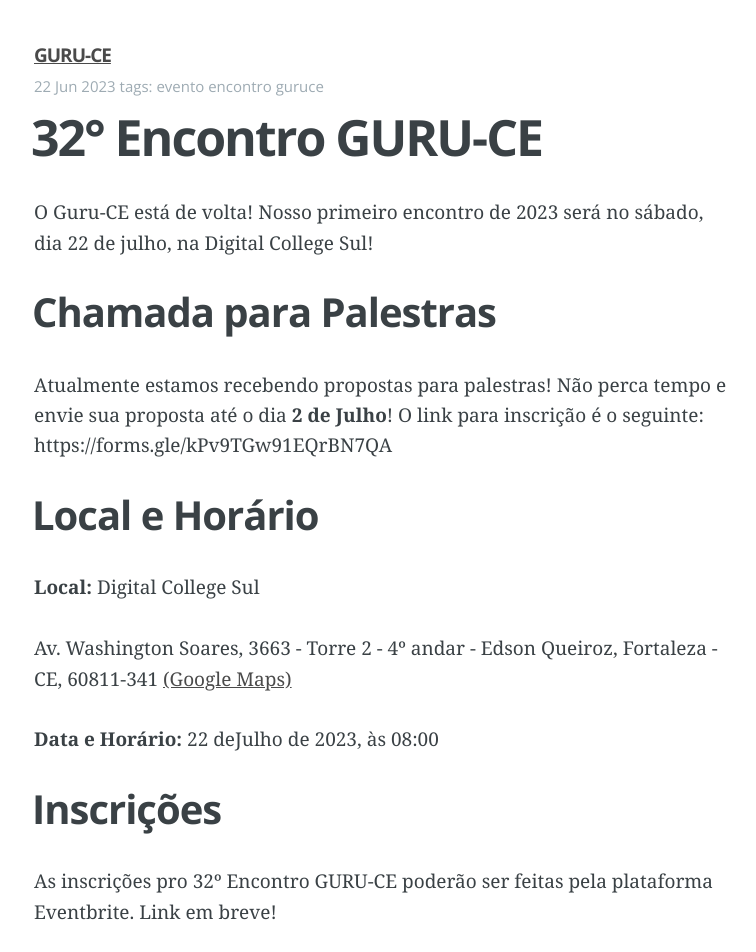
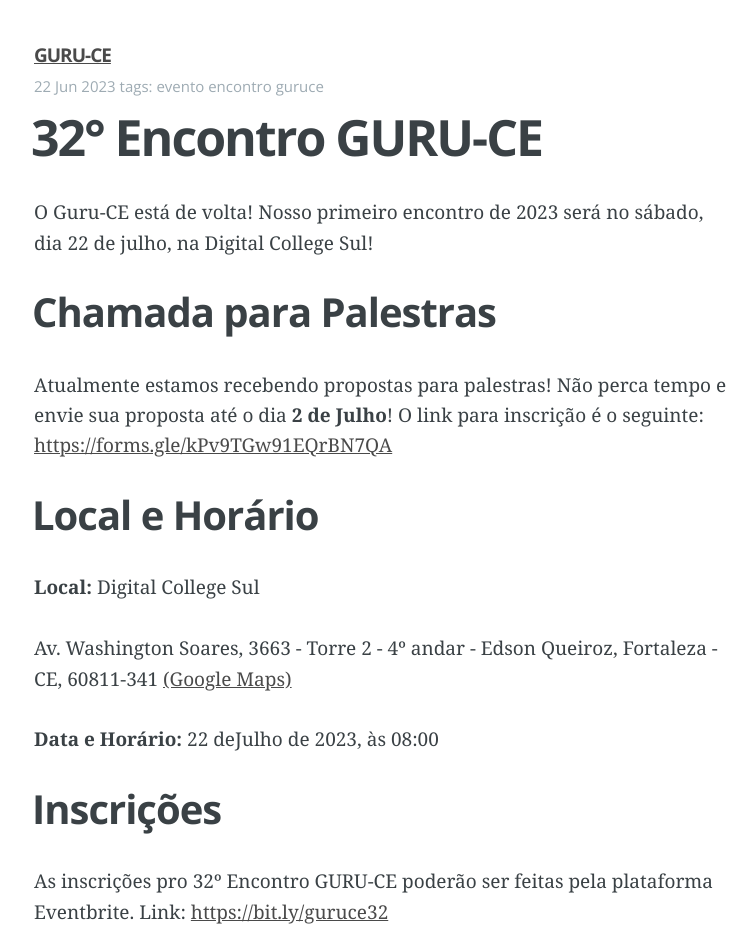
Before and after one commit to guru-ce/guru-ce.github.io, a Jekyll site: the page built from _posts/2023-06-22-32-encontro-guru-ce.md, in a window 1280 px wide. Shown: the top 952 px of the page, without its empty margins (256-1012 px from the left). Built offline with Jekyll 4.4.1, drawn with Linux system fonts in a browser that asks for light colours.

Commit message:
Add registration link to GURU32

```diff
--- a/_posts/2023-06-22-32-encontro-guru-ce.md
+++ b/_posts/2023-06-22-32-encontro-guru-ce.md
@@ -9,7 +9,7 @@
 
 ## Chamada para Palestras
 
-Atualmente estamos recebendo propostas para palestras! Não perca tempo e envie sua proposta até o dia **2 de Julho**! O link para inscrição é o seguinte: https://forms.gle/kPv9TGw91EQrBN7QA
+Atualmente estamos recebendo propostas para palestras! Não perca tempo e envie sua proposta até o dia **2 de Julho**! O link para inscrição é o seguinte: [https://forms.gle/kPv9TGw91EQrBN7QA](https://forms.gle/kPv9TGw91EQrBN7QA)
 
 
 ## Local e Horário
@@ -25,4 +25,4 @@
 
 ## Inscrições
 
-As inscrições pro 32º Encontro GURU-CE poderão ser feitas pela plataforma Eventbrite. Link em breve!
+As inscrições pro 32º Encontro GURU-CE poderão ser feitas pela plataforma Eventbrite. Link: [https://bit.ly/guruce32](https://bit.ly/guruce32)
```
